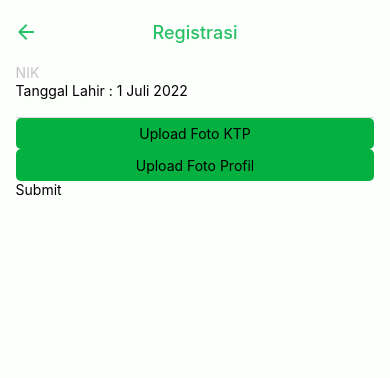
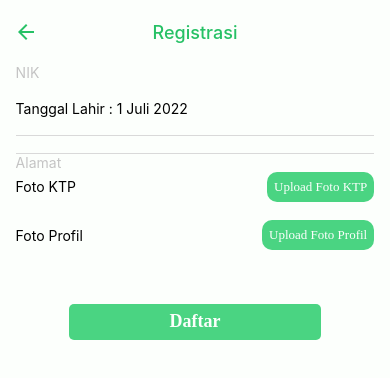
Before and after one commit to mayonice1424/bs-frontend-mobile, a React Native app: screen /Registrasi2 in a window 390 px wide. Shown: the top 378 px of the page. Built offline with nearby package versions, Linux system fonts and the light colour scheme.

Commit message:
login and register with validation and fix styling

```diff
--- a/src/components/HorizontalLine.js
+++ b/src/components/HorizontalLine.js
@@ -9,6 +9,7 @@ const HorizontalLine = () => {
         borderBottomColor: '#D9D9D9',
         width: '100%',
         marginTop: '-5%',
+        marginBottom: '5%',
       }}
     />
   );
--- a/src/screens/login/LoginScreen.js
+++ b/src/screens/login/LoginScreen.js
@@ -5,6 +5,7 @@ import {
   TextInput,
   TouchableOpacity,
   ScrollView,
+  KeyboardAvoidingView,
 } from 'react-native';
 import {Formik} from 'formik';
 import * as Yup from 'yup';
@@ -12,6 +13,9 @@ import AsyncStorage from '@react-native-async-storage/async-storage';
 
 import layoutStyle from '../../styles/layoutStyle';
 import loginStyle from '../../styles/loginStyle';
+import HorizontalLine from '../../components/HorizontalLine';
+import textStyle from '../../styles/textStyle';
+import colorStyle from '../../styles/colorStyle';
 
 const LoginScreen = ({navigation}) => {
   const [checkToken, setCheckToken] = useState(null);
@@ -118,6 +122,7 @@ const LoginScreen = ({navigation}) => {
                   ) : (
                     <Text style={loginStyle.valid}></Text>
                   )}
+                  <HorizontalLine />
 
                   <TextInput
                     style={loginStyle.input}
@@ -135,22 +140,36 @@ const LoginScreen = ({navigation}) => {
                   ) : (
                     <Text style={loginStyle.valid}></Text>
                   )}
+                  <HorizontalLine />
 
+                  <View style={loginStyle.buttonContainer}>
                     <TouchableOpacity
+                      style={loginStyle.button}
                       mode="contained"
                       onPress={() => {
                         handleSubmit();
                       }}>
-                    <Text style={loginStyle.ButtonSubmit}>Submit</Text>
+                      <Text
+                        style={[textStyle.button, colorStyle.primerBackground]}>
+                        Masuk
+                      </Text>
                     </TouchableOpacity>
+                  </View>
                 </View>
               );
             }}
           </Formik>
+          <View style={loginStyle.forgotPassword}>
+            <Text style={[textStyle.body4, colorStyle.blackForFontAndAnything]}>
+              Lupa kata sandi ?{' '}
+            </Text>
             <TouchableOpacity
               onPress={() => navigation.navigate('Reset Password')}>
-            <Text>Forgot Password?</Text>
+              <Text style={[textStyle.body4, colorStyle.tersier]}>
+                Klik disini
+              </Text>
             </TouchableOpacity>
+          </View>
         </ScrollView>
       </View>
     </View>
--- a/src/screens/login/Registrasi2Screen.js
+++ b/src/screens/login/Registrasi2Screen.js
@@ -5,6 +5,7 @@ import {
   TextInput,
   TouchableOpacity,
   ScrollView,
+  Alert,
 } from 'react-native';
 
 import moment from 'moment';
@@ -19,6 +20,8 @@ import * as ImagePicker from 'react-native-image-picker';
 import layoutStyle from '../../styles/layoutStyle';
 import loginStyle from '../../styles/loginStyle';
 import HorizontalLine from '../../components/HorizontalLine';
+import textStyle from '../../styles/textStyle';
+import colorStyle from '../../styles/colorStyle';
 
 const RegistrasiScreen = ({route, navigation}) => {
   let data = route.params;
@@ -47,7 +50,7 @@ const RegistrasiScreen = ({route, navigation}) => {
       foto_ktp: KTP,
       foto_profil: Profil,
     };
-    console.log(all_data);
+    // console.log(all_data);
     // const upload_data = new FormData();
     // upload_data.append(all_data);
     const final_data = new FormData();
@@ -62,7 +65,6 @@ const RegistrasiScreen = ({route, navigation}) => {
     final_data.append('nik', all_data.nik);
     final_data.append('foto_ktp', all_data.foto_ktp);
     // console.log('halloo', final_data);
-    navigation.navigate('Login');
 
     return await fetch(
       `http://192.168.74.221:8000/bang-salam-api/register-user/`,
@@ -78,12 +80,30 @@ const RegistrasiScreen = ({route, navigation}) => {
         body: final_data,
       },
     )
-      .then(response => response.json())
       .then(response => {
-        console.log(response);
-        // setCheckToken(response);
+        // console.log(response);
+        // console.log('status: ', response.status);
+        if (response.status === 201) {
+          Alert.alert(
+            'Registrasi Berhasil',
+            'Silahkan melakukan login terlebih dahulu',
+          );
+          navigation.navigate('UserDashboard');
+        } else {
+          Alert.alert(
+            'Registrasi Gagal',
+            'Terdapat data yang tidak dapat digunakan, silahkan cek data kembali',
+          );
+        }
       })
-      .catch(error => console.log(error));
+
+      .catch(error => {
+        Alert.alert(
+          'Registrasi Gagal',
+          'Terdapat data yang tidak dapat digunakan, silahkan cek data kembali',
+        );
+        // console.log(error);
+      });
   };
 
   return (
@@ -98,7 +118,7 @@ const RegistrasiScreen = ({route, navigation}) => {
               role: 'pengguna',
             }}
             onSubmit={(values, actions) => {
-              console.log(values);
+              // console.log(values);
               registrasi(values);
               actions.setSubmitting(false);
             }}
@@ -174,7 +194,7 @@ const RegistrasiScreen = ({route, navigation}) => {
                     value={values.alamat}
                     underlineColorAndroid="transparent"
                     placeholderTextColor={'#c4c4c4'}
-                    keyboardType="numeric"
+                    keyboardType="default"
                     autoCapitalize="none"
                     autoCompleteType="alamat"
                     onChangeText={handleChange('alamat')}
@@ -187,6 +207,8 @@ const RegistrasiScreen = ({route, navigation}) => {
                   )}
                   <HorizontalLine />
 
+                  <View style={loginStyle.formField}>
+                    <Text>Foto KTP</Text>
                     <TouchableOpacity
                       activeOpacity={0.5}
                       style={loginStyle.uploadButton}
@@ -203,9 +225,15 @@ const RegistrasiScreen = ({route, navigation}) => {
                           }
                         });
                       }}>
-                    <Text>Upload Foto KTP</Text>
+                      <Text
+                        style={[textStyle.body4, colorStyle.primerBackground]}>
+                        Upload Foto KTP
+                      </Text>
                     </TouchableOpacity>
+                  </View>
 
+                  <View style={loginStyle.formField}>
+                    <Text>Foto Profil</Text>
                     <TouchableOpacity
                       activeOpacity={0.5}
                       style={loginStyle.uploadButton}
@@ -222,16 +250,26 @@ const RegistrasiScreen = ({route, navigation}) => {
                           }
                         });
                       }}>
-                    <Text>Upload Foto Profil</Text>
+                      <Text
+                        style={[textStyle.body4, colorStyle.primerBackground]}>
+                        Upload Foto Profil
+                      </Text>
                     </TouchableOpacity>
+                  </View>
 
+                  <View style={loginStyle.buttonContainer}>
                     <TouchableOpacity
+                      style={loginStyle.button}
                       mode="contained"
                       onPress={() => {
                         handleSubmit();
                       }}>
-                    <Text style={loginStyle.ButtonSubmit}>Submit</Text>
+                      <Text
+                        style={[textStyle.button, colorStyle.primerBackground]}>
+                        Daftar
+                      </Text>
                     </TouchableOpacity>
+                  </View>
                 </View>
               );
             }}
--- a/src/screens/login/ResetPasswordScreen.js
+++ b/src/screens/login/ResetPasswordScreen.js
@@ -12,6 +12,9 @@ import * as Yup from 'yup';
 
 import layoutStyle from '../../styles/layoutStyle';
 import loginStyle from '../../styles/loginStyle';
+import HorizontalLine from '../../components/HorizontalLine';
+import textStyle from '../../styles/textStyle';
+import colorStyle from '../../styles/colorStyle';
 
 const ResetPasswordScreen = ({navigation}) => {
   return (
@@ -19,19 +22,21 @@ const ResetPasswordScreen = ({navigation}) => {
       <View style={layoutStyle.content}>
         <ScrollView>
           <Formik
-            initialValues={{username: '', password: ''}}
+            initialValues={{username: '', nik: ''}}
             onSubmit={(values, actions) => {
               console.log(values);
-              loginUser(values);
+              reset(values);
               actions.setSubmitting(false);
             }}
             validationSchema={Yup.object({
               username: Yup.string()
-                .required('username is required!')
-                .min(3, 'username'),
-              password: Yup.string()
-                .required('Password is required!')
-                .min(8, 'Password is too short!'),
+                .required('username dibutuhkan!')
+                .min(5, 'username minimal 5 karakter!'),
+              nik: Yup.string()
+                .required('nik dibutuhkan!')
+                .matches(/^[0-9]+$/, 'NIK harus berupa angka!')
+                .min(16, 'nik harus 16 digit!')
+                .max(16, 'nik harus 16 digit!'),
             })}>
             {formikProps => {
               const {handleChange, handleBlur, handleSubmit, values, errors} =
@@ -40,7 +45,7 @@ const ResetPasswordScreen = ({navigation}) => {
                 <View>
                   <TextInput
                     style={loginStyle.input}
-                    placeholder="username"
+                    placeholder="Username"
                     value={values.username}
                     underlineColorAndroid="transparent"
                     placeholderTextColor={'#c4c4c4'}
@@ -55,31 +60,40 @@ const ResetPasswordScreen = ({navigation}) => {
                   ) : (
                     <Text style={loginStyle.valid}></Text>
                   )}
+                  <HorizontalLine />
 
                   <TextInput
                     style={loginStyle.input}
-                    placeholder="Password"
-                    value={values.password}
+                    placeholder="NIK"
+                    value={values.nik}
                     underlineColorAndroid="transparent"
                     placeholderTextColor={'#c4c4c4'}
+                    keyboardType="numeric"
                     autoCapitalize="none"
-                    secureTextEntry
-                    onChangeText={handleChange('password')}
-                    onBlur={handleBlur('password')}
+                    autoCompleteType="nik"
+                    onChangeText={handleChange('nik')}
+                    onBlur={handleBlur('nik')}
                   />
-                  {errors.password ? (
-                    <Text style={loginStyle.valid}>{errors.password}</Text>
+                  {errors.nik ? (
+                    <Text style={loginStyle.valid}>{errors.nik}</Text>
                   ) : (
                     <Text style={loginStyle.valid}></Text>
                   )}
+                  <HorizontalLine />
 
+                  <View style={loginStyle.buttonContainer}>
                     <TouchableOpacity
+                      style={loginStyle.button}
                       mode="contained"
                       onPress={() => {
                         handleSubmit();
                       }}>
-                    <Text style={loginStyle.ButtonSubmit}>Submit</Text>
+                      <Text
+                        style={[textStyle.button, colorStyle.primerBackground]}>
+                        Ganti Kata Sandi
+                      </Text>
                     </TouchableOpacity>
+                  </View>
                 </View>
               );
             }}
--- a/src/styles/layoutStyle.js
+++ b/src/styles/layoutStyle.js
@@ -3,6 +3,7 @@ import colorStyle from './colorStyle';
 
 const layoutStyle = StyleSheet.create({
   container: {
+    flex: 1,
     // alignItems:"center",
     height: '100%',
     backgroundColor: '#FCFFFC',
@@ -22,9 +23,10 @@ const layoutStyle = StyleSheet.create({
     flex: 1,
   },
   content: {
-    paddingBottom: '40%',
+    // paddingBottom: '40%',
     marginLeft: '4%',
     marginRight: '4%',
+    height: '100%',
   },
   touchable: {
     width: 30,
--- a/src/styles/loginStyle.js
+++ b/src/styles/loginStyle.js
@@ -9,7 +9,9 @@ const loginStyle = StyleSheet.create({
     // marginTop: 5,
     // padding: '2%',
   },
-  input: {},
+  input: {
+    color: '#000',
+  },
   package: {
     marginTop: '5%',
     marginBottom: '10%',
@@ -40,10 +42,22 @@ const loginStyle = StyleSheet.create({
     borderRadius: 5,
   },
   uploadButton: {
-    backgroundColor: '#04b040',
-    borderRadius: 5,
+    backgroundColor: '#4AD482',
+    borderRadius: 10,
     alignItems: 'center',
     padding: '2%',
+  },
+  formField: {
+    flexDirection: 'row',
+    justifyContent: 'space-between',
+    alignItems: 'center',
+    marginBottom: '5%',
+  },
+  forgotPassword: {
+    marginTop: '5%',
+    alignItems: 'center',
+    justifyContent: 'center',
+    flexDirection: 'row',
   },
 });
 
```
Also changed, not shown: src/screens/login/RegistrasiScreen.js (+10 -4 lines), src/screens/login/UserOnBoarding.js (+15 -2 lines), src/screens/routes/LoginRoutes.js (+10 -9 lines), 1 other file (tests, documents, lock files or other folders). Lines whose indentation alone changed are shown as unchanged.
